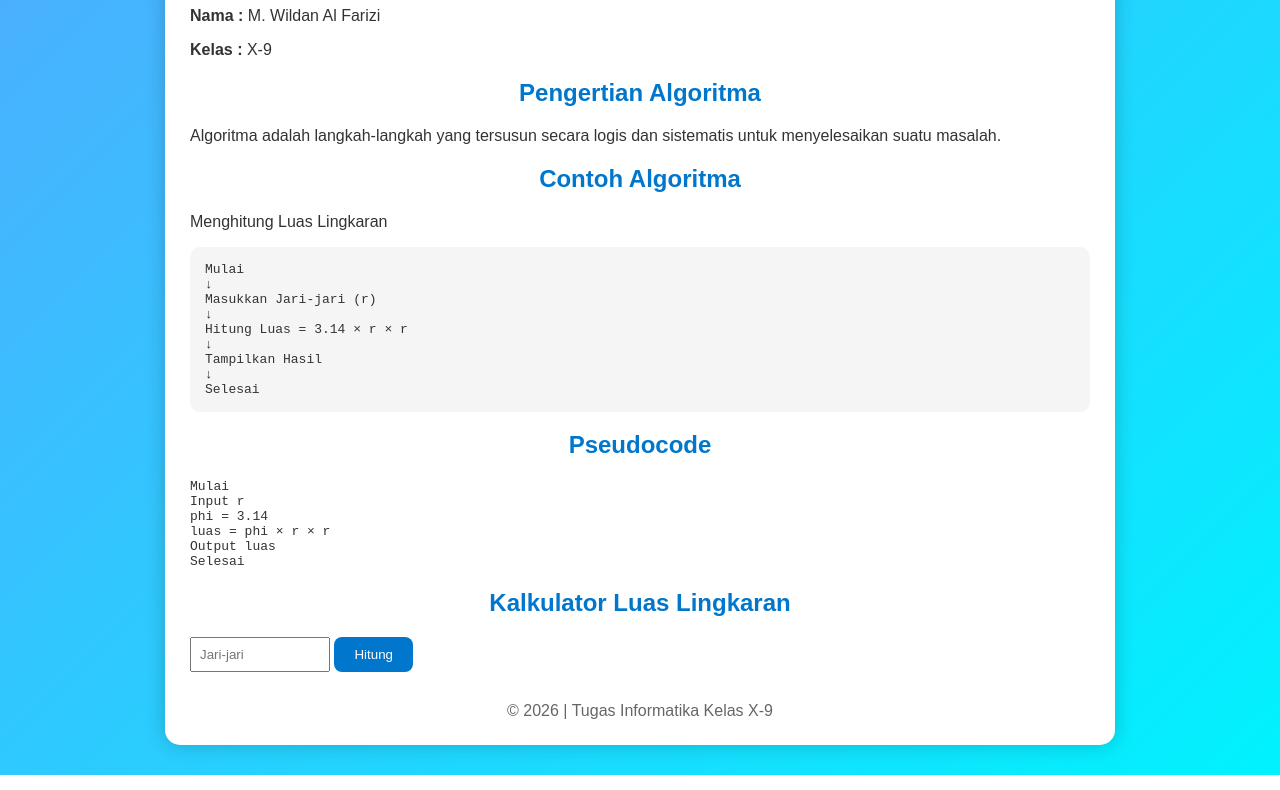
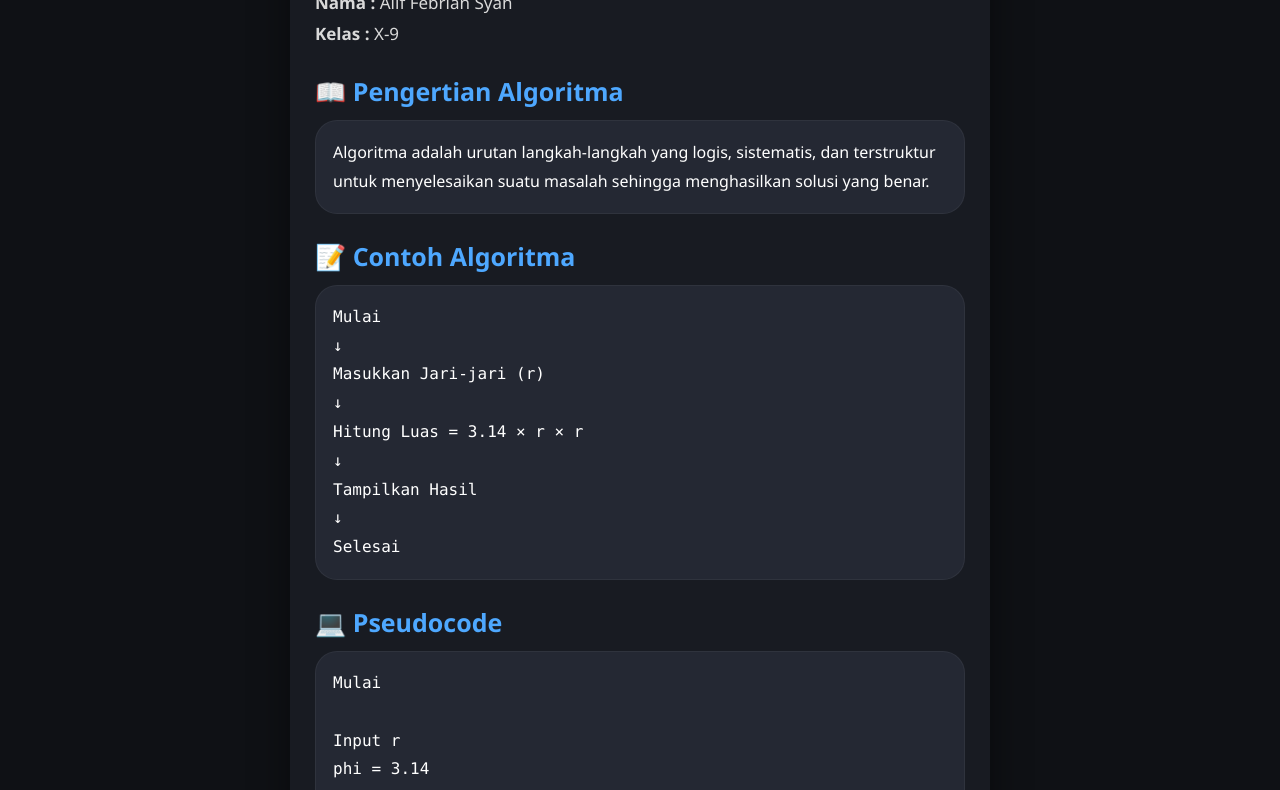
Before and after one commit to wildanalfarizi346-source/algoritma-x-9, a plain HTML site: page index.html in a window 1280 px wide. Shown: the part 128-918 px from the top of the page. Drawn offline with Linux system fonts and the light colour scheme.

Commit message:
Add files via upload

```diff
--- a/index.html
+++ b/index.html
@@ -6,124 +6,306 @@
 <title>Tugas Algoritma Kelas X-9</title>
 
 <style>
+*{
+margin:0;
+padding:0;
+box-sizing:border-box;
+font-family:Arial,Helvetica,sans-serif;
+}
+
 body{
-    margin:0;
-    font-family:Arial, sans-serif;
-    background:linear-gradient(135deg,#4facfe,#00f2fe);
-    color:#333;
+background:linear-gradient(135deg,#4facfe,#dbeafe);
+padding:20px;
 }
+
 .container{
-    max-width:900px;
-    margin:30px auto;
-    background:white;
-    padding:25px;
-    border-radius:15px;
-    box-shadow:0 0 20px rgba(0,0,0,.2);
+max-width:700px;
+margin:auto;
+background:#fff;
+border-radius:20px;
+padding:25px;
+box-shadow:0 10px 30px rgba(0,0,0,.2);
 }
-h1,h2{
-    text-align:center;
-    color:#0077cc;
+
+h1{
+text-align:center;
+color:#0d6efd;
+margin-bottom:20px;
 }
+
+h2{
+color:#0d6efd;
+margin:25px 0 10px;
+}
+
+.card{
+background:#f5f7fb;
+padding:15px;
+border-radius:15px;
+margin-top:10px;
+line-height:1.8;
+}
+
+pre{
+white-space:pre-wrap;
+font-size:16px;
+font-family:Consolas;
+}
+
+input{
+width:100%;
+padding:15px;
+border:2px solid #0d6efd;
+border-radius:10px;
+font-size:18px;
+margin-top:15px;
+}
+
 button{
-    background:#0077cc;
-    color:white;
-    border:none;
-    padding:10px 20px;
-    border-radius:8px;
-    cursor:pointer;
+width:100%;
+padding:15px;
+margin-top:15px;
+border:none;
+border-radius:10px;
+background:#0d6efd;
+color:white;
+font-size:18px;
+font-weight:bold;
+cursor:pointer;
+transition:.3s;
 }
-input{
-    padding:8px;
-    width:120px;
+
+button:hover{
+background:#0056d6;
+transform:scale(1.02);
 }
-.flow{
-    background:#f5f5f5;
-    padding:15px;
-    border-radius:10px;
-    font-family:monospace;
+
+#hasil{
+margin-top:20px;
+padding:15px;
+background:#e9fff0;
+border-left:6px solid green;
+border-radius:10px;
+font-size:20px;
+font-weight:bold;
+color:green;
+display:none;
 }
-.result{
-    font-size:22px;
-    color:green;
-    font-weight:bold;
-}
+
 footer{
-    text-align:center;
-    margin-top:30px;
-    color:#666;
+margin-top:30px;
+text-align:center;
+color:#666;
+font-size:15px;
 }
 </style>
 
 </head>
+
 <body>
 
 <div class="container">
 
-<h1>Tugas Algoritma Kelas X-9</h1>
+<h1>🧮 Tugas Algoritma Kelas X-9</h1>
 
-<p><b>Nama :</b> M. Wildan Al Farizi</p>
+<p><b>Nama :</b> Alif Febrian Syah</p>
 <p><b>Kelas :</b> X-9</p>
 
-<h2>Pengertian Algoritma</h2>
+<h2>📖 Pengertian Algoritma</h2>
 
-<p>
-Algoritma adalah langkah-langkah yang tersusun secara logis dan sistematis
-untuk menyelesaikan suatu masalah.
-</p>
-
-<h2>Contoh Algoritma</h2>
-
-<p>Menghitung Luas Lingkaran</p>
-
-<div class="flow">
-Mulai <br>
-↓ <br>
-Masukkan Jari-jari (r) <br>
-↓ <br>
-Hitung Luas = 3.14 × r × r <br>
-↓ <br>
-Tampilkan Hasil <br>
-↓ <br>
-Selesai
+<div class="card">
+Algoritma adalah urutan langkah-langkah yang logis, sistematis, dan terstruktur untuk menyelesaikan suatu masalah sehingga menghasilkan solusi yang benar.
 </div>
 
-<h2>Pseudocode</h2>
+<h2>📝 Contoh Algoritma</h2>
 
+<div class="card">
 <pre>
 Mulai
+↓
+Masukkan Jari-jari (r)
+↓
+Hitung Luas = 3.14 × r × r
+↓
+Tampilkan Hasil
+↓
+Selesai
+</pre>
+</div>
+
+<h2>💻 Pseudocode</h2>
+
+<div class="card">
+<pre>
+Mulai
+
 Input r
 phi = 3.14
 luas = phi × r × r
+
 Output luas
+
 Selesai
 </pre>
+</div>
 
-<h2>Kalkulator Luas Lingkaran</h2>
+<h2>🧮 Kalkulator Luas Lingkaran</h2>
 
-<input type="number" id="r" placeholder="Jari-jari">
+<input type="number" id="r" placeholder="Masukkan Jari-jari">
 
-<button onclick="hitung()">Hitung</button>
+<button onclick="hitung()">Hitung Luas</button>
 
-<p class="result" id="hasil"></p>
+<div id="hasil"></div>
 
 <footer>
-© 2026 | Tugas Informatika Kelas X-9
+© 2026 | Dibuat oleh Alif Febrian Syah
 </footer>
 
 </div>
 
 <script>
+
 function hitung(){
 
 let r=document.getElementById("r").value;
 
+if(r==""){
+alert("Masukkan nilai jari-jari terlebih dahulu!");
+return;
+}
+
 let luas=3.14*r*r;
 
-document.getElementById("hasil").innerHTML=
-"Luas Lingkaran = "+luas.toFixed(2)+" cm²";
+let hasil=document.getElementById("hasil");
+
+hasil.style.display="block";
+
+hasil.innerHTML=
+"📏 Jari-jari = <b>"+r+" cm</b><br><br>"+
+"📐 Rumus = π × r²<br>"+
+"= 3.14 × "+r+" × "+r+"<br><br>"+
+"✅ Luas Lingkaran = <b>"+luas.toFixed(2)+" cm²</b>";
 
 }
+
 </script>
 
 </body>
-</html>
+</html><style>
+
+*{
+margin:0;
+padding:0;
+box-sizing:border-box;
+font-family:"Segoe UI",sans-serif;
+}
+
+body{
+background:#0f1115;
+color:#fff;
+padding:20px;
+}
+
+.container{
+max-width:700px;
+margin:auto;
+background:#181b22;
+border-radius:30px;
+padding:25px;
+box-shadow:0 15px 40px rgba(0,0,0,.45);
+}
+
+h1{
+font-size:34px;
+text-align:center;
+color:#4EA8FF;
+margin-bottom:25px;
+}
+
+h2{
+color:#4EA8FF;
+margin:25px 0 12px;
+font-size:25px;
+}
+
+p{
+color:#d9d9d9;
+line-height:1.8;
+font-size:17px;
+}
+
+.card{
+background:#242833;
+padding:18px;
+border-radius:22px;
+margin-top:12px;
+box-shadow:inset 0 0 0 1px rgba(255,255,255,.05);
+}
+
+pre{
+font-size:16px;
+color:white;
+line-height:1.8;
+white-space:pre-wrap;
+font-family:Consolas;
+}
+
+input{
+width:100%;
+padding:16px;
+margin-top:15px;
+background:#2b303d;
+border:none;
+border-radius:18px;
+color:white;
+font-size:18px;
+outline:none;
+}
+
+input::placeholder{
+color:#9da3af;
+}
+
+button{
+width:100%;
+padding:16px;
+margin-top:18px;
+border:none;
+border-radius:18px;
+background:#0A84FF;
+color:white;
+font-size:19px;
+font-weight:bold;
+cursor:pointer;
+transition:.25s;
+}
+
+button:hover{
+transform:scale(1.02);
+background:#2D9CFF;
+}
+
+button:active{
+transform:scale(.97);
+}
+
+#hasil{
+display:none;
+margin-top:20px;
+background:#163F2E;
+color:#54FF96;
+padding:18px;
+border-radius:18px;
+font-size:20px;
+font-weight:bold;
+text-align:center;
+}
+
+footer{
+margin-top:35px;
+text-align:center;
+color:#8e8e8e;
+font-size:15px;
+}
+
+</style>
```
